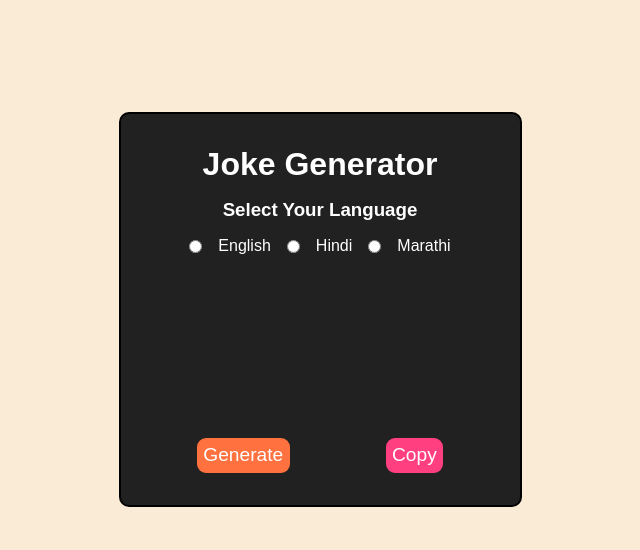
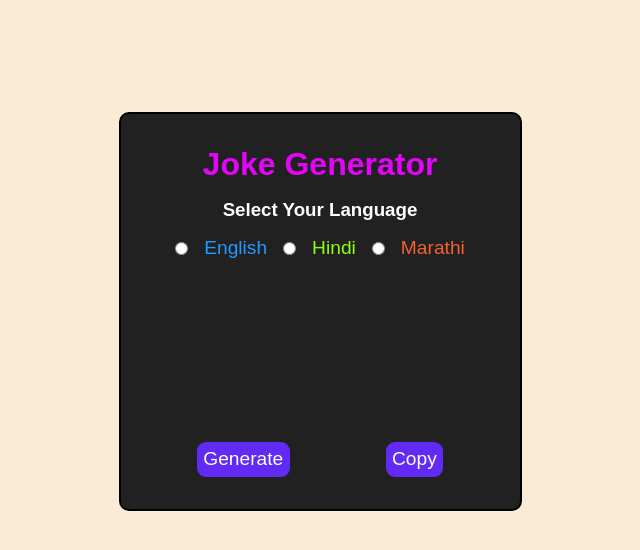
Before and after one commit to Saurabh-8585/JokeGenerator, a plain HTML site: page index.html in a window 1280 px wide. Shown: the whole page, without its empty margins (320-960 px from the left). Drawn offline with Linux system fonts and the light colour scheme.

Commit message:
third commit

```diff
--- a/index.html
+++ b/index.html
@@ -5,7 +5,7 @@
         <meta charset="UTF-8">
         <meta http-equiv="X-UA-Compatible" content="IE=edge">
         <meta name="viewport" content="width=device-width, initial-scale=1.0">
-        <title>Document</title>
+        <title>Joke Generator</title>
     </head>
     <link rel="stylesheet" href="style.css">
 
@@ -15,27 +15,26 @@
 
             <div class="card center">
 
-                <h1>Joke Generator</h1>
+                <h1 class="head">Joke Generator</h1>
                 <div class="selection">
                     <h3 class="my-1">Select Your Language</h3>
                     <div class="radio">
                         <input type="radio" name="a" id="english">
-                        <label for="english">English</label>
+                        <label for="english" class="blue">English</label>
 
-                        <input type="radio" name="a" id="hindi">
-                        <label for="hindi">Hindi</label>
+                        <input type="radio" name="a" id="hindi" value="hindi">
+                        <label for="hindi" class="green">Hindi</label>
 
                         <input type="radio" name="a" id="marathi">
-                        <label for="marathi">Marathi</label>
+                        <label for="marathi" class="orange">Marathi</label>
                     </div>
                 </div>
                 <div class="text my-1">
-                    <textarea name="" id="displayJoke"
-                    rows="9" cols="40" class="text-area center">
+                    <textarea name="" id="displayJoke" rows="9" cols="40" class="text-area center">
                     </textarea>
                 </div>
                 <div class="btn">
-                    <button id="generate" class="generate"> Generate   </button>
+                    <button id="generate" class="generate"> Generate </button>
                     <button id="copy" class="copy"> Copy </button>
                 </div>
             </div>
--- a/style.css
+++ b/style.css
@@ -3,7 +3,8 @@
     padding: 0;
     box-sizing: border-box;
 }
-body{
+
+body {
     font-family: Arial, Helvetica, sans-serif;
 }
 
@@ -15,7 +16,26 @@ body{
     margin: 1rem 0;
 }
 
+.head {
+    color: rgb(228, 5, 248);
+}
 
+.blue {
+    color: rgb(32, 155, 255);
+
+}
+
+.orange {
+    color: rgb(245, 97, 43);
+}
+
+.green {
+    color: rgb(140, 255, 9);
+}
+
+.radio {
+    font-size: larger;
+}
 
 .container {
     height: 100vh;
@@ -47,14 +67,15 @@ body{
 .text-area {
     border: none;
     resize: none;
-    padding-top: 1rem ;
+    padding-top: 1rem;
     font-weight: bold;
     background-color: transparent;
     font-family: Verdana, Geneva, Tahoma, sans-serif;
     width: 110%;
     color: white;
 }
-.text{
+
+.text {
     display: flex;
     justify-content: center;
     align-items: center;
@@ -74,7 +95,7 @@ body{
 .generate {
     padding: 0.4rem;
     border-radius: 9px;
-    background-color: rgb(255, 114, 63);
+    background-color: rgb(97, 43, 245);
     color: white;
     font-size: larger;
     cursor: pointer;
@@ -85,14 +106,9 @@ body{
 .copy {
     padding: 0.4rem;
     border-radius: 9px;
-    background-color: rgb(255, 63, 127);
+    background-color: rgb(97, 43, 245);
     color: white;
     font-size: larger;
     cursor: pointer;
     border: none;
 }
-
-.copy:hover,
-.generate:hover {
-    background-color: rgb(241, 48, 48);
-}
```
